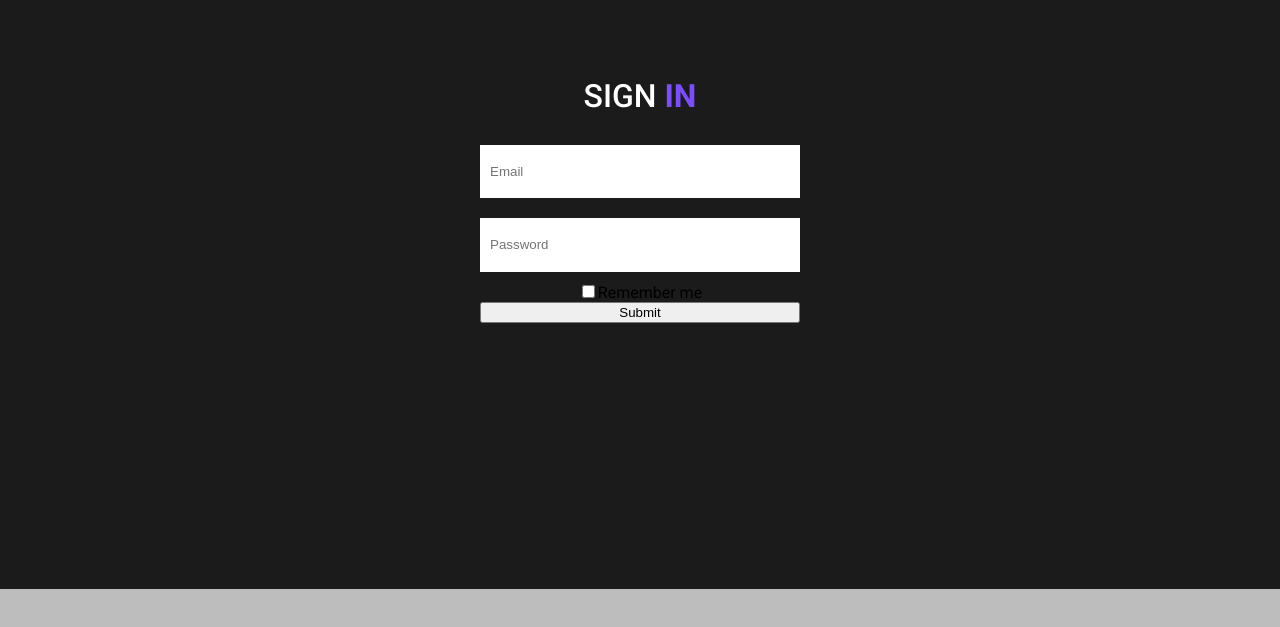
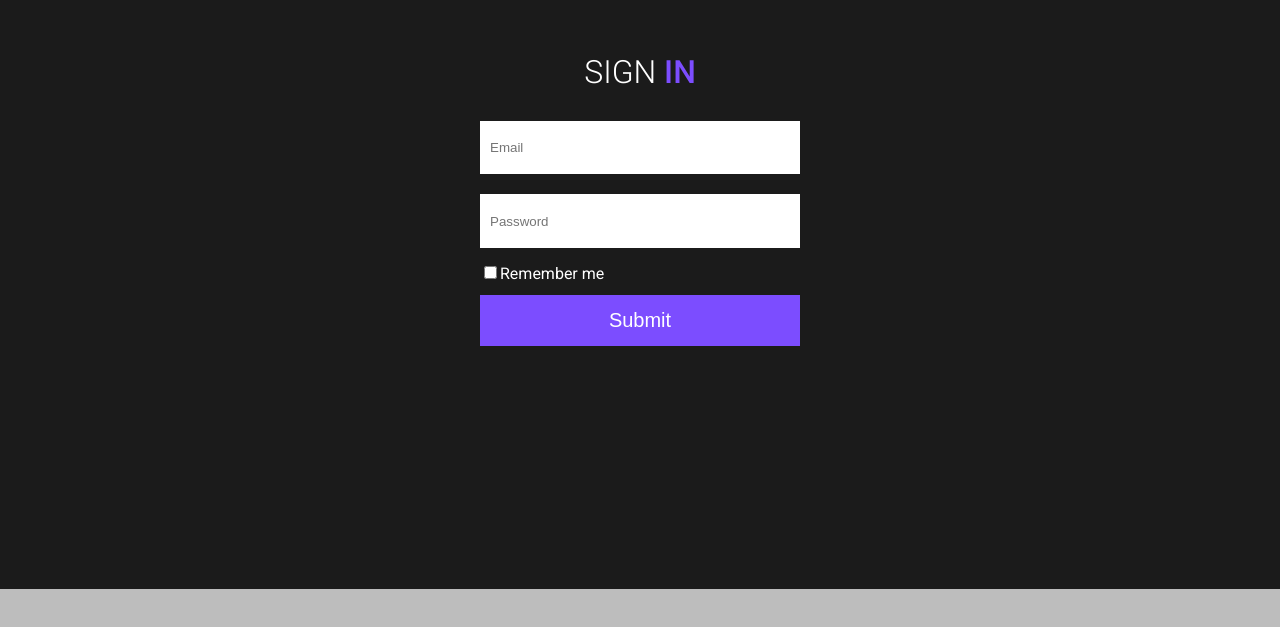
Before and after one commit to arthurseredaa/react-social-network, a React (Create React App) app: page /login in a window 1280 px wide. Shown: the part 211-838 px from the top of the page. Built offline with nearby package versions, Linux system fonts and the light colour scheme.

Commit message:
Final auth

```diff
--- a/src/Components/Header/Header.jsx
+++ b/src/Components/Header/Header.jsx
@@ -26,7 +26,7 @@ export const Header = ({ location, userLogout }) => {
         )}
       </div>
       {isAuth && (
-        <div onClick={() => userLogout()}>
+        <div onClick={() => userLogout()} className={s.logoutButton}>
           <NavLink to="/login">Log out</NavLink>
         </div>
       )}
--- a/src/Components/Header/Header.module.css
+++ b/src/Components/Header/Header.module.css
@@ -7,6 +7,7 @@
   justify-content: space-between;
   flex-direction: row-reverse;
   align-items: center;
+  padding: 0px 10px;
 }
 
 .header img {
@@ -22,10 +23,13 @@
   /*color: #00E676;*/
   color: var(--accent-color);
 }
-
-.headerTitle a {
+.headerTitle {
+  cursor: default;
+}
+.headerTitle span {
   text-decoration: none;
   color: #00e676;
+  cursor: default;
 }
 .loginData {
   margin-left: 50px;
@@ -41,7 +45,17 @@
   color: #fff;
   font-weight: 300;
 }
-
+.logoutButton a {
+  text-decoration: none;
+  font-weight: 600;
+}
+.authorized {
+  height: 50px;
+  display: flex;
+  justify-content: center;
+  align-items: center;
+  flex-direction: row-reverse;
+}
 @media (max-width: 500px) {
   .header {
     flex-direction: column;
@@ -50,11 +64,3 @@
     margin-top: -20px;
   }
 }
-
-.authorized {
-	height: 50px;
-	display: flex;
-	justify-content: center;
-	align-items: center;
-	flex-direction: row-reverse;
-}
--- a/src/Components/Header/HeaderContainer.jsx
+++ b/src/Components/Header/HeaderContainer.jsx
@@ -2,10 +2,7 @@ import React from "react";
 import { Header } from "./Header";
 import { connect } from "react-redux";
 import { setAuthData } from "../../Redux/Actions/authorization";
-import {
-  userAuthorization,
-  userLogout,
-} from "../../Redux/Reducers/authorization";
+import { userLogout } from "../../Redux/Reducers/authorization";
 import { withRouter } from "react-router-dom";
 import { compose } from "redux";
 import { withAuthRedirect } from "./../../hoc/withAuthRedirect";
@@ -14,13 +11,8 @@ export const HeaderAPIContainer = (props) => {
   return <Header {...props} />;
 };
 
-// let mapStateToProps = (state) => ({
-//   isAuth: state.auth.isAuth,
-//   login: state.auth.login,
-// });
-
 export const HeaderContainer = compose(
   withRouter,
   withAuthRedirect,
-  connect(null, { setAuthData, userAuthorization, userLogout })
+  connect(null, { setAuthData, userLogout })
 )(HeaderAPIContainer);
--- a/src/Components/Login/Login.jsx
+++ b/src/Components/Login/Login.jsx
@@ -3,14 +3,18 @@ import s from "./Login.module.css";
 import { useForm } from "react-hook-form";
 import { Redirect } from "react-router-dom";
 import { Preloader } from "./../Preloader/Preloader";
+import { useSelector } from "react-redux";
 
-export const Login = ({ userLogin, userId, isLoading, userAuthorization }) => {
+export const Login = ({ userLogin }) => {
   let { register, handleSubmit, errors } = useForm();
+  let userId = useSelector((state) => state.auth.id),
+    isLoading = useSelector((state) => state.auth.isLoading),
+    isAuth = useSelector((state) => state.auth.isAuth),
+    errorText = useSelector((state) => state.auth.errorText);
 
   const onSubmit = (data) => userLogin(data);
 
-  if (userId) {
-    userAuthorization();
+  if (isAuth) {
     return <Redirect to={`/profile/${userId}`} />;
   }
 
@@ -23,8 +27,9 @@ export const Login = ({ userLogin, userId, isLoading, userAuthorization }) => {
       <h1 className={s.loginPageTitle}>
         Sign <span>in</span>
       </h1>
+      {errorText && <p className={s.warningText}>{errorText}</p>}
       <form onSubmit={handleSubmit(onSubmit)} className={s.loginForm}>
-        {errors.login && (
+        {errors.email && (
           <p className={s.warningText}>This field is required</p>
         )}
         <input
@@ -45,11 +50,18 @@ export const Login = ({ userLogin, userId, isLoading, userAuthorization }) => {
           placeholder="Password"
           ref={register({ required: true })}
         />
-        <label>
-          <input type="checkbox" name="rememberMe" ref={register()} />
+        <label className={s.rememberMeLabel}>
+          <input
+            type="checkbox"
+            name="rememberMe"
+            className={s.rememberMe}
+            ref={register()}
+          />
           <span>Remember me</span>
         </label>
-        <button>Submit</button>
+        <button className={s.loginFormButton}>
+          <p>Submit</p>
+        </button>
       </form>
     </div>
   );
--- a/src/Components/Login/Login.module.css
+++ b/src/Components/Login/Login.module.css
@@ -9,7 +9,7 @@
   flex-direction: column;
 }
 .loginPage .lds-ellipsis {
-  margin-top: 3em;
+  margin: 0 auto;
 }
 .loginForm {
   display: flex;
@@ -26,14 +26,14 @@
 }
 .loginPageTitle {
   text-transform: uppercase;
-  font-weight: 500;
+  font-weight: 300;
   margin-bottom: 20px;
   color: #fff;
 }
 .loginPageTitle span {
   color: var(--accent-color);
   cursor: default;
-  font-weight: 700;
+  font-weight: 500;
 }
 .loginPageTitle span:hover {
   color: var(--accent-color);
@@ -43,3 +43,27 @@
   font-size: 15px;
   margin: 0;
 }
+.loginFormButton {
+  height: 3em;
+  cursor: pointer;
+  border: none;
+  transition: 0.1s all linear;
+  width: calc(19em - 3px);
+  font-size: 17px;
+  background-color: var(--accent-color);
+  color: #fff;
+  display: flex;
+  justify-content: center;
+  align-items: center;
+}
+.loginFormButton p {
+  font-size: 20px;
+}
+.loginFormButton:hover {
+  background-color: #633dca;
+}
+.rememberMeLabel {
+  color: #fff;
+  text-align: left;
+  margin: 0.3em 0 0.8em;
+}
--- a/src/Components/Login/LoginContainer.js
+++ b/src/Components/Login/LoginContainer.js
@@ -1,17 +1,7 @@
-import {
-  userLogin,
-  userAuthorization,
-} from "./../../Redux/Reducers/authorization";
+import { userLogin } from "./../../Redux/Reducers/authorization";
 import { Login } from "./Login";
 import { connect } from "react-redux";
 
-const mapStateToProps = (state) => ({
-  isAuth: state.auth.isAuth,
-  userId: state.auth.id,
-  isLoading: state.auth.isLoading,
-});
-
-export const LoginContainer = connect(mapStateToProps, {
+export const LoginContainer = connect(null, {
   userLogin,
-  userAuthorization,
 })(Login);
--- a/src/Components/Preloader/Preloader.css
+++ b/src/Components/Preloader/Preloader.css
@@ -3,7 +3,8 @@
   position: relative;
   width: 80px;
   height: 80px;
-    margin-left: 400px;
+  /* margin-left: 400px; */
+  margin: 45vh 45vw;
 }
 .lds-ellipsis div {
   position: absolute;
--- a/src/Redux/Actions/authorization.js
+++ b/src/Redux/Actions/authorization.js
@@ -10,4 +10,8 @@ export const setAuthData = (id, email, login) => ({
     userId,
   }),
   setLoading = (isLoading) => ({ type: types.SET_LOADING, isLoading }),
-  setLogoutData = () => ({ type: types.SET_LOGOUT_DATA });
+  setLogoutData = () => ({
+    type: types.SET_LOGOUT_DATA,
+    payload: { id: null, email: null, login: null, password: null },
+  }),
+  setErrorText = (errorText) => ({ type: types.SET_ERROR_TEXT, errorText });
--- a/src/Redux/Reducers/authorization.js
+++ b/src/Redux/Reducers/authorization.js
@@ -2,9 +2,9 @@ import * as types from "../Types/authorization";
 import { authAPI } from "../../api/api";
 import {
   setAuthData,
-  setLoginData,
   setLoading,
   setLogoutData,
+  setErrorText,
 } from "../Actions/authorization";
 
 let initialState = {
@@ -13,6 +13,7 @@ let initialState = {
   email: null,
   isAuth: false,
   isLoading: false,
+  errorText: null,
 };
 
 export const authReducer = (state = initialState, action) => {
@@ -36,13 +37,15 @@ export const authReducer = (state = initialState, action) => {
         isLoading: action.isLoading,
       };
     case types.SET_LOGOUT_DATA:
-      debugger;
       return {
         ...state,
-        id: null,
-        login: null,
-        email: null,
+        ...action.payload,
         isAuth: false,
+      };
+    case types.SET_ERROR_TEXT:
+      return {
+        ...state,
+        errorText: action.errorText,
       };
     default:
       return state;
@@ -60,10 +63,13 @@ export const userAuthorization = () => (dispatch) => {
 
 export const userLogin = (data) => (dispatch) => {
   dispatch(setLoading(true));
-  console.log(data);
   authAPI.login(data).then((response) => {
+    console.log(response);
     if (response.data.resultCode === 0) {
       dispatch(userAuthorization());
+      dispatch(setLoading(false));
+    } else if (response.data.resultCode === 1) {
+      dispatch(setErrorText(response.data.messages[0]));
       dispatch(setLoading(false));
     }
   });
@@ -72,10 +78,8 @@ export const userLogin = (data) => (dispatch) => {
 export const userLogout = () => (dispatch) => {
   dispatch(setLoading(true));
   authAPI.logout().then((response) => {
-    console.log(response);
     if (response.data.resultCode === 0) {
-      setLoading(false);
-      dispatch(userAuthorization());
+      dispatch(setLoading(false));
       dispatch(setLogoutData());
     }
   });
--- a/src/Redux/Types/authorization.js
+++ b/src/Redux/Types/authorization.js
@@ -1,4 +1,5 @@
 export const SET_AUTH_USER_DATA = "SET_AUTH_USER_DATA",
   SET_LOGIN_DATA = "SET_LOGIN_DATA",
   SET_LOADING = "SET_LOADING",
-  SET_LOGOUT_DATA = "SET_LOGOUT_DATA";
+  SET_LOGOUT_DATA = "SET_LOGOUT_DATA",
+  SET_ERROR_TEXT = "SET_ERROR_TEXT";
--- a/src/api/api.js
+++ b/src/api/api.js
@@ -40,6 +40,6 @@ export const profileAPI = {
     return axiosInstance.get(`profile/status/${userId}`);
   },
   updateStatus(status) {
-    return axiosInstance.put(`profile/status`, { status: status });
+    return axiosInstance.put(`profile/status`, { status });
   },
 };
```
Lines whose indentation alone changed are shown as unchanged.
